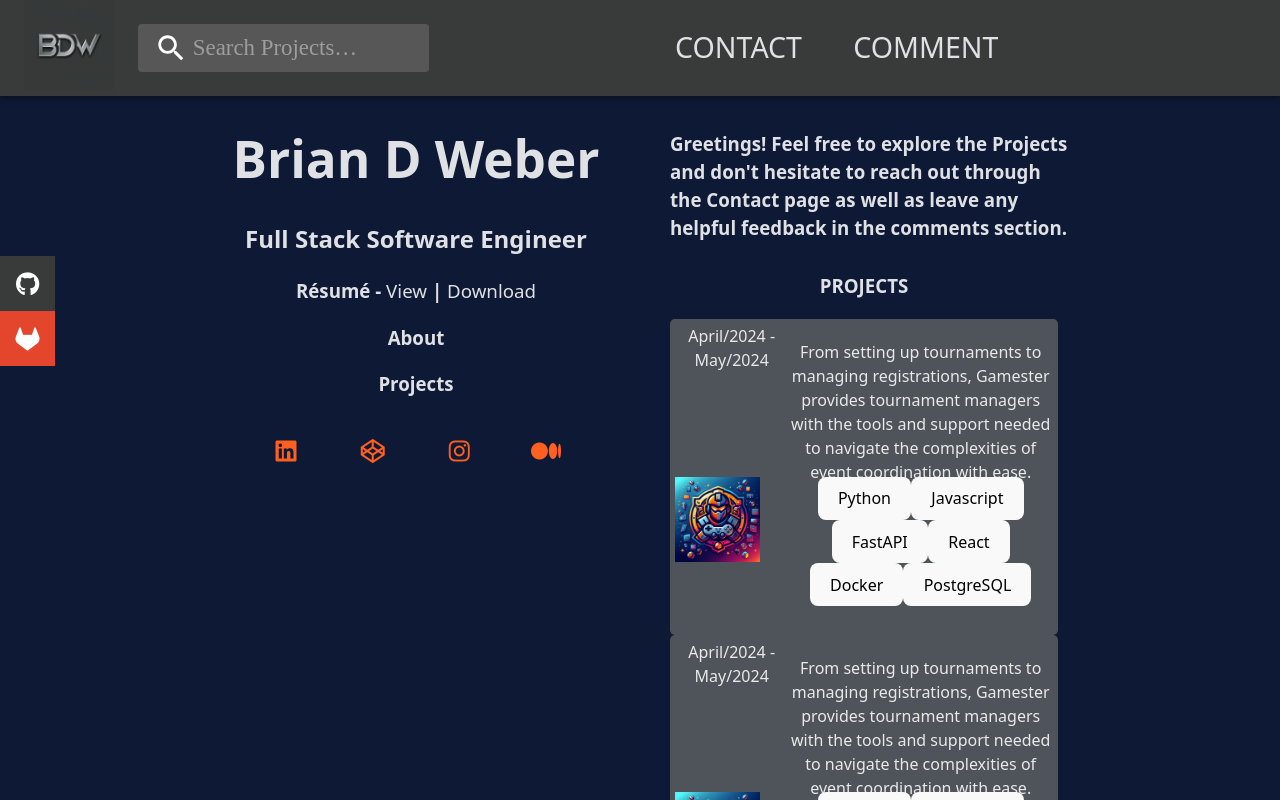
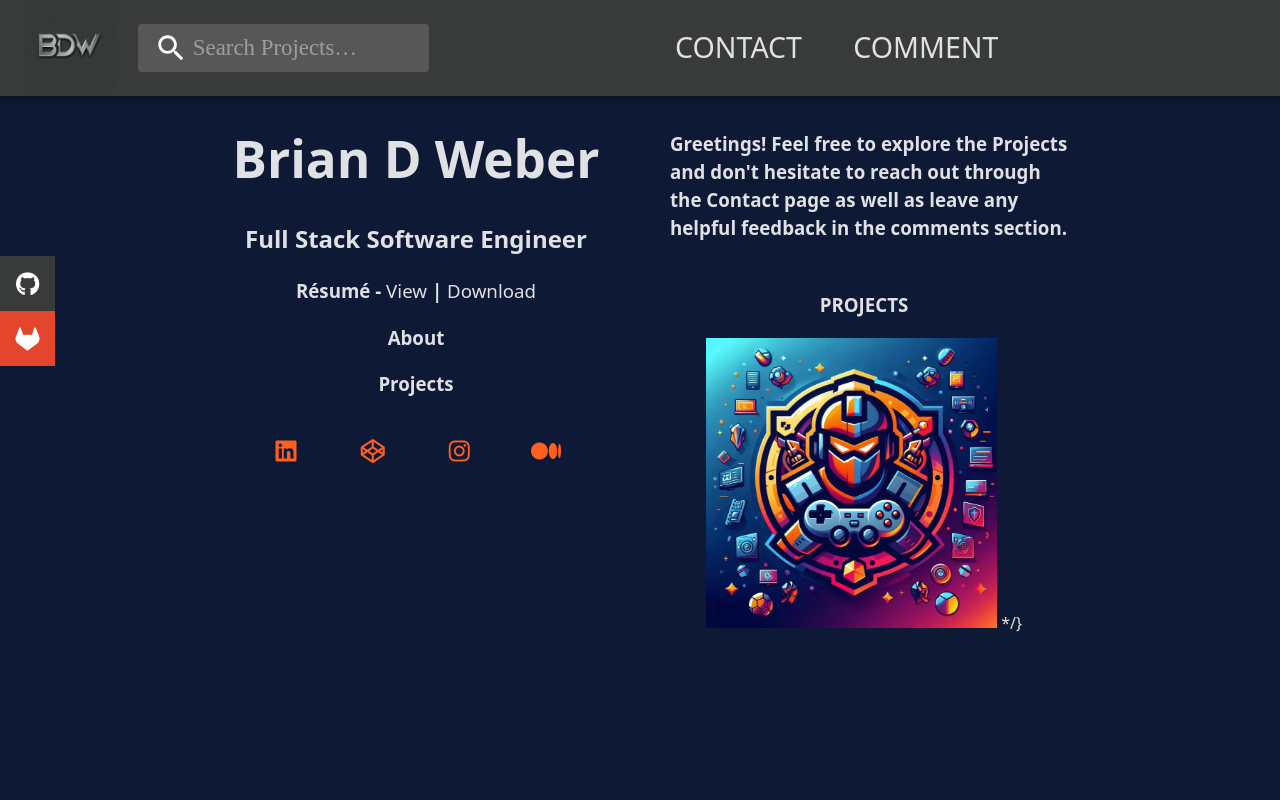
Before and after one commit to briandweber/briandweber.github.io, a React (Vite) app: page / in a window 1280 px wide. Built offline with nearby package versions, Linux system fonts and the light colour scheme; a web font is replaced by a local one.

Commit message:
projects adjustments

```diff
--- a/src/App.css
+++ b/src/App.css
@@ -209,6 +209,8 @@ body {
 
 .projects {
   margin: 30px;
+  display: flex;
+  flex-direction: column;
 }
 
 .nav-heading div {
@@ -269,18 +271,26 @@ body {
   padding-left: 0;
 }
 
-.card-container {
+/* .project-cards {
+  height: 100%;
+} */
+
+/* .card-container:hover {
+  opacity: 0.3;
   display: grid;
   grid-template-columns: 30% 70%;
-  grid-template-rows: 50% 50%;
+  grid-template-rows: 70% 30%;
   padding: 5px;
   background-color: #4E545A;
   border-radius: 5px;
   transition: .2s ease-in-out;
-}
+} */
 
-.card-container:hover {
-  opacity: 0.3;
+.card-container img {
+  /* opacity: 0.3; */
+  height: 100%;
+  width: 75%;
+  /* background-image: url("./assets/images/gamesterDesktop.png"); */
 }
 
 .top-nav {
@@ -315,7 +325,7 @@ body {
 }
 
 .card-logo {
-  height: 90px;
+  height: 60px;
   width: 50%;
 }
 
--- a/src/PageContent.jsx
+++ b/src/PageContent.jsx
@@ -9,8 +9,10 @@ export default function PageContent() {
                         <Greeting />
                 </section>
                 <section id="Projects" className="projects">
-                        <h3>PROJECTS</h3>
-                        <Projects />
+                        <div className="project-cards">
+                                <h3>PROJECTS</h3>
+                                <Projects />
+                        </div>
                 </section>
         </div>
   );
--- a/src/Projects.jsx
+++ b/src/Projects.jsx
@@ -2,121 +2,28 @@ import gamesterDesktop from './assets/images/gamesterDesktop.png';
 
 export default function Projects () {
     return (
-        <>
         <div className="card-container">
-            <div className="time">
-                April/2024 - May/2024
+
+            <img src={gamesterDesktop} alt="Gamester Logo" />
+            {/* <div className="card-logo">
+                <img src={gamesterDesktop}/>
             </div>
             <div className="card-description">
                 <p>From setting up tournaments to managing registrations, Gamester provides tournament managers with the tools and support needed to navigate the complexities of event coordination with ease. </p>
             </div>
-            <div className="card-logo">
-                <img src={gamesterDesktop}/>
+            <div className="time">
+                April/2024 - May/2024
             </div>
             <div className="tech-tags">
-                <button>Python</button>
+                {/* <button>Python</button>
                 <button>Javascript</button>
                 <button>FastAPI</button>
                 <button>React</button>
                 <button>Docker</button>
-                <button>PostgreSQL</button>
-            </div>
+                <button>PostgreSQL</button> */}
+                                {/* <p>From setting up tournaments to managing registrations, Gamester provides tournament managers with the tools and support needed to navigate the complexities of event coordination with ease. </p> */}
+{/*
+            </div> */} */}
         </div>
-        <div className="card-container">
-            <div className="time">
-                April/2024 - May/2024
-            </div>
-            <div className="card-description">
-                <p>From setting up tournaments to managing registrations, Gamester provides tournament managers with the tools and support needed to navigate the complexities of event coordination with ease. </p>
-            </div>
-            <div className="card-logo">
-                <img src={gamesterDesktop}/>
-            </div>
-            <div className="tech-tags">
-                <button>Python</button>
-                <button>Javascript</button>
-                <button>FastAPI</button>
-                <button>React</button>
-                <button>Docker</button>
-                <button>PostgreSQL</button>
-            </div>
-        </div>
-        <div className="card-container">
-            <div className="time">
-                April/2024 - May/2024
-            </div>
-            <div className="card-description">
-                <p>From setting up tournaments to managing registrations, Gamester provides tournament managers with the tools and support needed to navigate the complexities of event coordination with ease. </p>
-            </div>
-            <div className="card-logo">
-                <img src={gamesterDesktop}/>
-            </div>
-            <div className="tech-tags">
-                <button>Python</button>
-                <button>Javascript</button>
-                <button>FastAPI</button>
-                <button>React</button>
-                <button>Docker</button>
-                <button>PostgreSQL</button>
-            </div>
-        </div>
-        <div className="card-container">
-            <div className="time">
-                April/2024 - May/2024
-            </div>
-            <div className="card-description">
-                <p>From setting up tournaments to managing registrations, Gamester provides tournament managers with the tools and support needed to navigate the complexities of event coordination with ease. </p>
-            </div>
-            <div className="card-logo">
-                <img src={gamesterDesktop}/>
-            </div>
-            <div className="tech-tags">
-                <button>Python</button>
-                <button>Javascript</button>
-                <button>FastAPI</button>
-                <button>React</button>
-                <button>Docker</button>
-                <button>PostgreSQL</button>
-            </div>
-        </div>
-        <div className="card-container">
-            <div className="time">
-                April/2024 - May/2024
-            </div>
-            <div className="card-description">
-                <p>From setting up tournaments to managing registrations, Gamester provides tournament managers with the tools and support needed to navigate the complexities of event coordination with ease. </p>
-            </div>
-            <div className="card-logo">
-                <img src={gamesterDesktop}/>
-            </div>
-            <div className="tech-tags">
-                <button>Python</button>
-                <button>Javascript</button>
-                <button>FastAPI</button>
-                <button>React</button>
-                <button>Docker</button>
-                <button>PostgreSQL</button>
-            </div>
-        </div>
-        <div className="card-container">
-            <div className="time">
-                April/2024 - May/2024
-            </div>
-            <div className="card-description">
-                <p>From setting up tournaments to managing registrations, Gamester provides tournament managers with the tools and support needed to navigate the complexities of event coordination with ease. </p>
-            </div>
-            <div className="card-logo">
-                <img src={gamesterDesktop}/>
-            </div>
-            <div className="tech-tags">
-                <button>Python</button>
-                <button>Javascript</button>
-                <button>FastAPI</button>
-                <button>React</button>
-                <button>Docker</button>
-                <button>PostgreSQL</button>
-            </div>
-        </div>
-        </>
     )
 }
```
